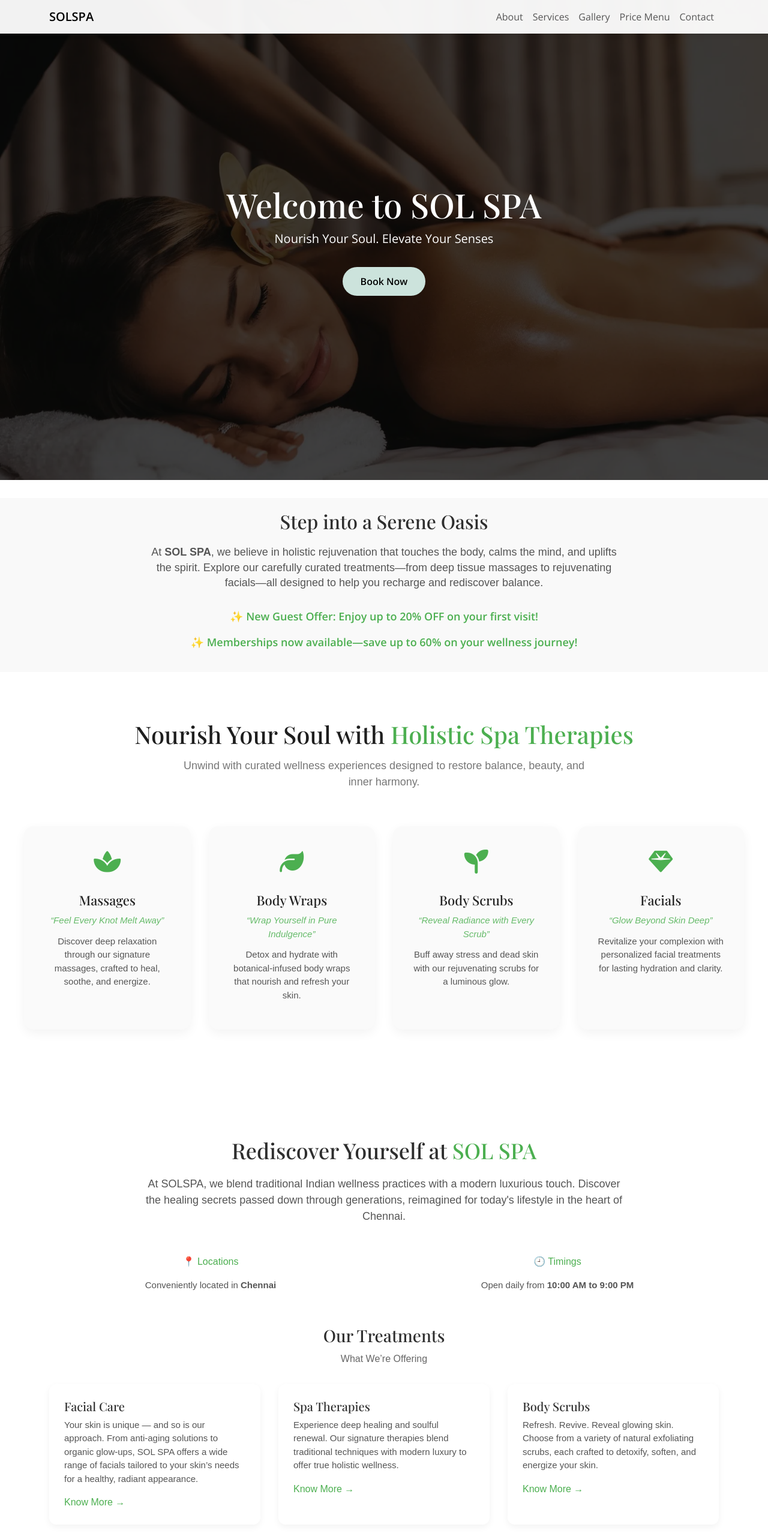
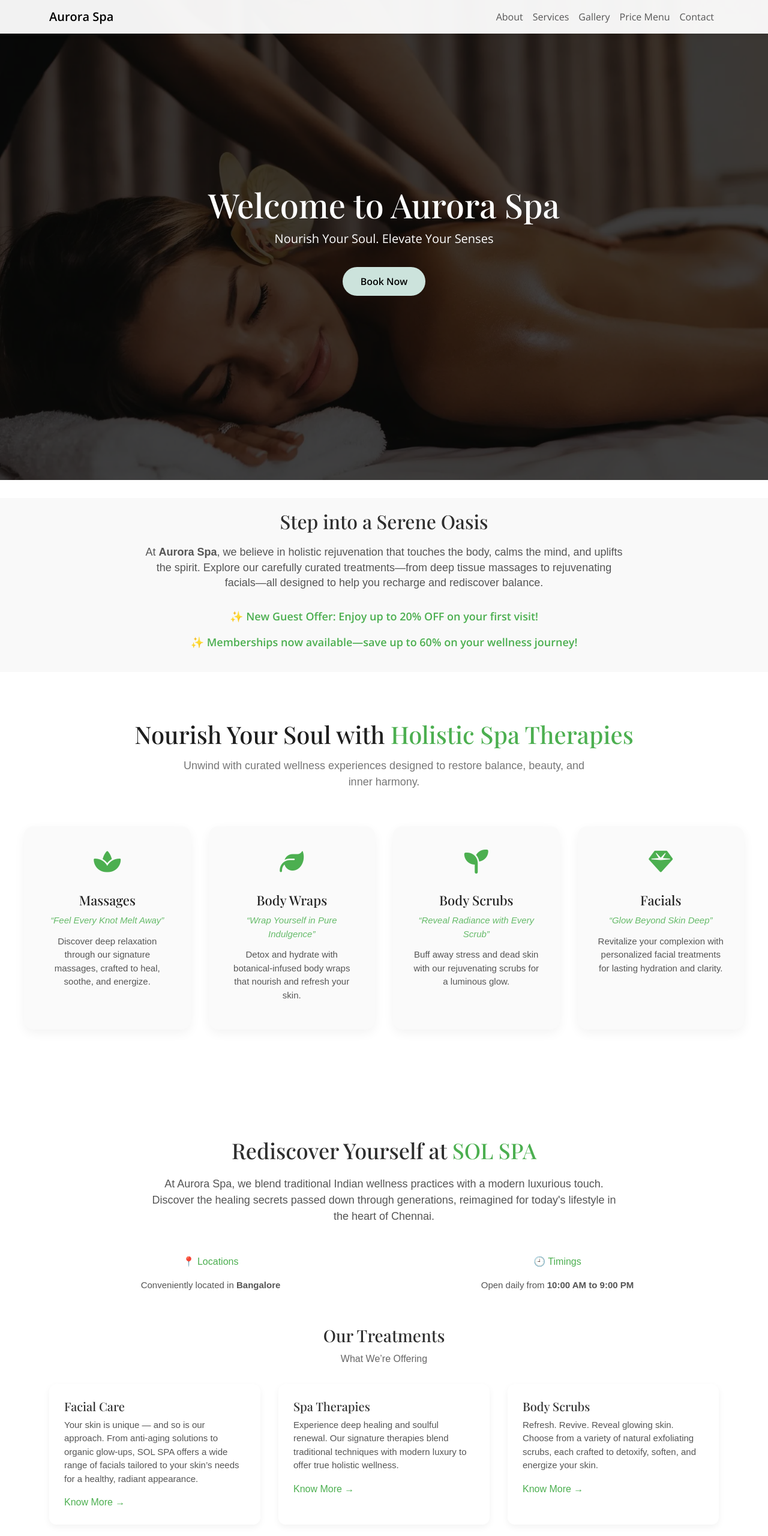
Before and after one commit to maheshjeyasamraj/SolSpa, a plain HTML site: page index.html in a window 1280 px wide. Shown: the top 2560 px of the page at 60% size. Drawn offline with nearby package versions, Linux system fonts and the light colour scheme.

Commit message:
index.html

```diff
--- a/index.html
+++ b/index.html
@@ -3,7 +3,7 @@
 <head>
   <meta charset="UTF-8" />
   <meta name="viewport" content="width=device-width, initial-scale=1.0" />
-  <title> SOLSPA – Luxury Spa in Chennai</title>
+  <title> Aurora Spa – Luxury Spa in Bangalore</title>
   <link rel="icon" href="favicon.webp" type="image/png">
 
 
@@ -116,7 +116,7 @@
 <!-- Navbar -->
 <nav class="navbar navbar-expand-lg navbar-light fixed-top">
   <div class="container">
-    <a class="navbar-brand fw-bold" href="#">SOLSPA</a>
+    <a class="navbar-brand fw-bold" href="#">Aurora Spa</a>
     <button class="navbar-toggler" type="button" data-bs-toggle="collapse" data-bs-target="#navMenu">
       <span class="navbar-toggler-icon"></span>
     </button>
@@ -137,7 +137,7 @@
 <!-- Hero Section -->
 <header class="hero" id="hero">
   <div class="hero-content">
-    <h1 class="display-4">Welcome to SOL SPA</h1>
+    <h1 class="display-4">Welcome to Aurora Spa</h1>
     <p class="lead">Nourish Your Soul. Elevate Your Senses</p>
     <a href="#contact" class="btn btn-main mt-3">Book Now</a>
   </div>
@@ -192,7 +192,7 @@
       Step into a Serene Oasis
     </h2>
     <p style="font-family: 'DM Sans', sans-serif; font-size: 18px; line-height: 1.4; color: #555;">
-      At <strong>SOL SPA</strong>, we believe in holistic rejuvenation that touches the body, calms the mind, and uplifts the spirit.
+      At <strong>Aurora Spa</strong>, we believe in holistic rejuvenation that touches the body, calms the mind, and uplifts the spirit.
       Explore our carefully curated treatments—from deep tissue massages to rejuvenating facials—all designed to help you recharge and rediscover balance.
     </p>
     <div style="margin-top: 30px;">
@@ -338,14 +338,14 @@
         Rediscover Yourself at <span style="color: #4CAF50;">SOL SPA</span>
       </h2>
       <p class="lead" style="font-size: 18px; color: #555; max-width: 800px; margin: 0 auto 50px;">
-        At SOLSPA, we blend traditional Indian wellness practices with a modern luxurious touch. Discover the healing secrets passed down through generations, reimagined for today's lifestyle in the heart of Chennai.
+        At Aurora Spa, we blend traditional Indian wellness practices with a modern luxurious touch. Discover the healing secrets passed down through generations, reimagined for today's lifestyle in the heart of Chennai.
       </p>
 
       <!-- Location & Timings -->
       <div style="display: flex; flex-wrap: wrap; justify-content: center; gap: 40px; margin: 40px 0; text-align: center;">
         <div style="flex: 1 1 250px;">
           <p style="font-size: 16px; color: #4CAF50;">📍 Locations</p>
-          <p style="font-size: 15px; color: #555;">Conveniently located in <strong>Chennai</strong></p>
+          <p style="font-size: 15px; color: #555;">Conveniently located in <strong>Bangalore</strong></p>
         </div>
         <div style="flex: 1 1 250px;">
           <p style="font-size: 16px; color: #4CAF50;">🕘 Timings</p>
@@ -753,7 +753,7 @@
 
 <!-- Footer -->
 <footer class="footer">
-  <p>&copy; 2025 SOLSPA | All Rights Reserved</p>
+  <p>&copy; 2025 Aurora Spa | All Rights Reserved</p>
   <div>
     <a href="#"><i class="fab fa-facebook fa-lg"></i></a>
     <a href="#"><i class="fab fa-instagram fa-lg"></i></a>
```
